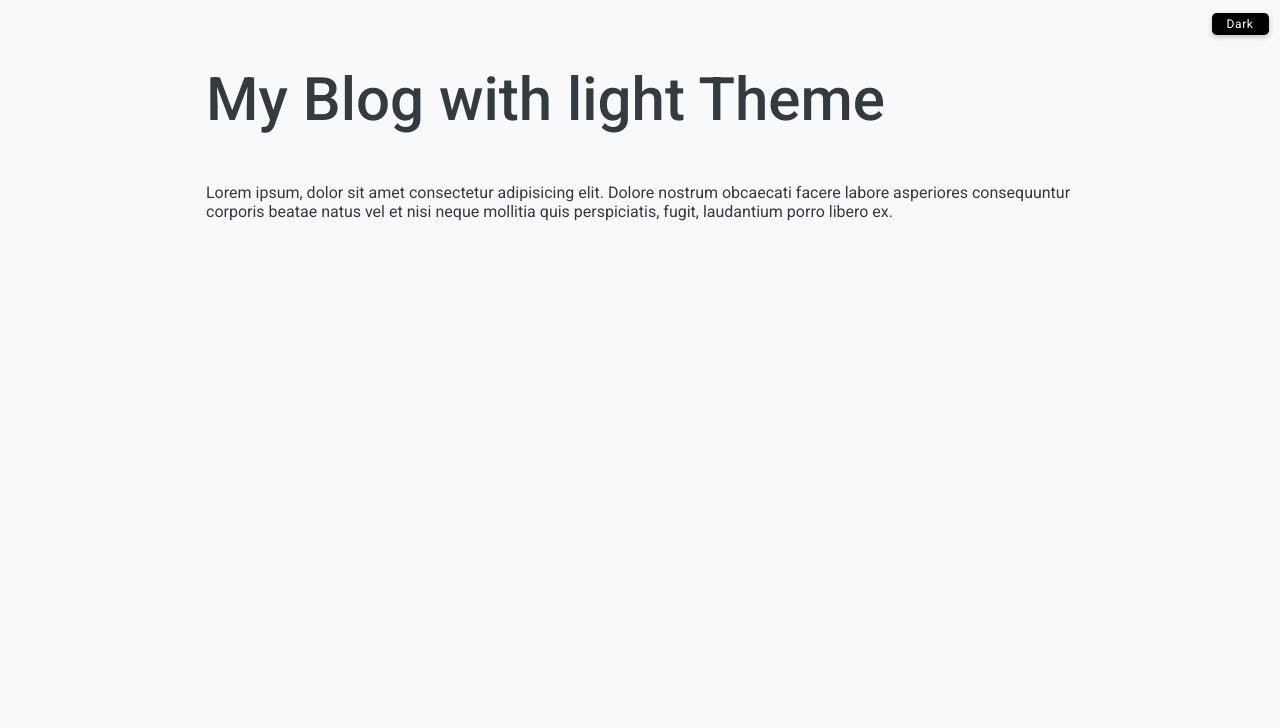
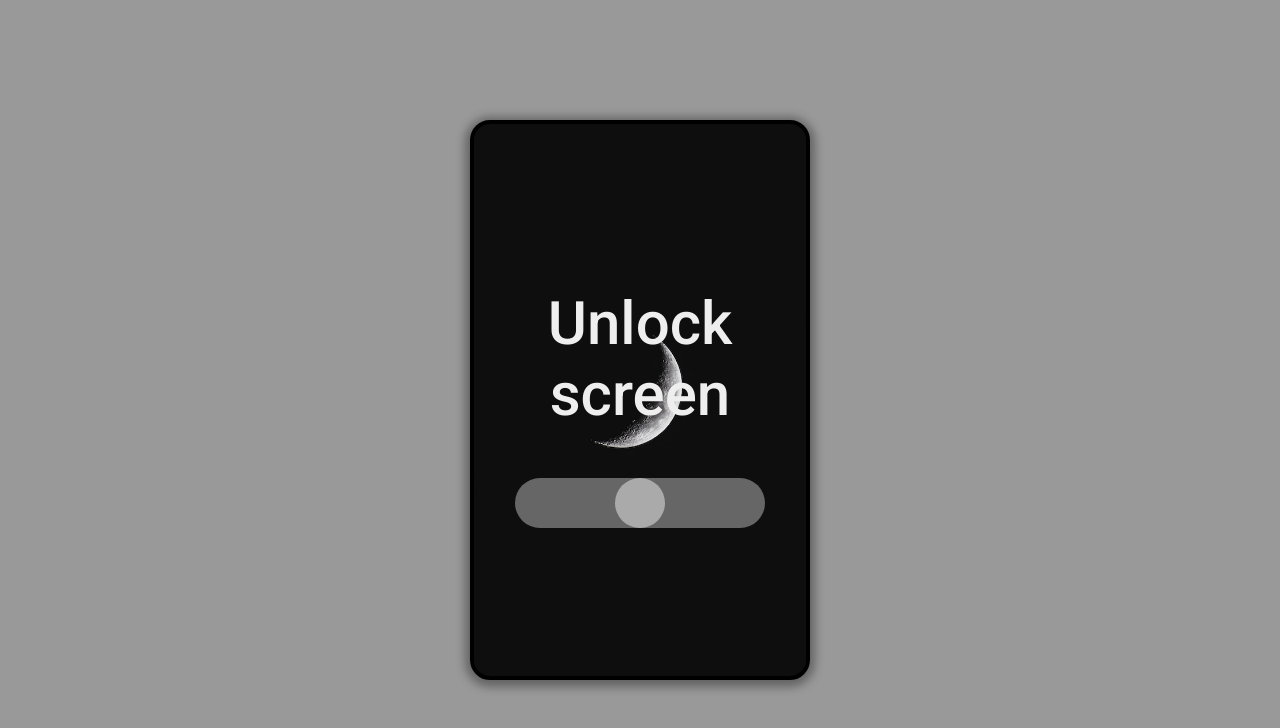
Before and after one commit to takazo3/30React-Practice, a React (Create React App) app: page / in a window 1280 px wide. Shown: the top 728 px of the page. Built offline with nearby package versions, Linux system fonts and the light colour scheme.

Commit message:
08-Slide-Unlock

```diff
--- a/src/App.js
+++ b/src/App.js
@@ -6,6 +6,7 @@
 import AlertApp from './Projects/05-alert/AlertApp';
 import TemperatureControllerApp from './Projects/06-temperature-controller/TemperatureControllerApp';
 import LightDarkMode from './Projects/07-light-dark-mode/LightDarkMode';
+import SlideToUnlock from './Projects/08-slide-to-unlock/SlideToUnlock';
 
 
 
@@ -18,8 +19,8 @@
       <Testimonial /> */}
       {/* <AlertApp /> */}
       {/* <TemperatureControllerApp /> */}
-      <LightDarkMode />
-
+      {/* <LightDarkMode /> */}
+      <SlideToUnlock />
     </div>
   );
 }
--- a/src/Projects/04-testimonials-app/Testimonial.jsx
+++ b/src/Projects/04-testimonials-app/Testimonial.jsx
@@ -10,11 +10,11 @@
   const [testimonials, setTestimonials] = useState("todos");
   const [items, setItems] = useState();
 
-  useEffect(() => {
-    fetch(`https://jsonplaceholder.typicode.com/${testimonials}`)
-      .then(response => response.json())
-      .then(json => setItems(json))
-  }, [testimonials])
+  // useEffect(() => {
+  //   fetch(`https://jsonplaceholder.typicode.com/${testimonials}`)
+  //     .then(response => response.json())
+  //     .then(json => setItems(json))
+  // }, [testimonials])
 ;
       return (
         <div className="container m-auto">
--- /dev/null
+++ b/src/Projects/08-slide-to-unlock/LockSlider.css
@@ -0,0 +1,23 @@
+.slider::-webkit-slider-thumb {
+  appearance: none;
+  width: 50px;
+  height: 50px;
+  border-radius: 50%;
+  background: #aaa;
+  /* background: rgba(188, 190, 188, 0.5); */
+  cursor: pointer;
+}
+.slider::-webkit-slider-thumb:active {
+  background: #fff;
+}
+.unlockIcon {
+  font-size: 80px;
+  color: rgba(240, 240, 240, 0.3);
+  cursor: pointer;
+  margin-bottom: 2rem;
+  transition: all 0.2s;
+}
+
+.unlockIcon:hover {
+  color: #fff;
+}
--- /dev/null
+++ b/src/Projects/08-slide-to-unlock/LockSlider.jsx
@@ -0,0 +1,21 @@
+import React from "react";
+import "./LockSlider.css";
+export default function LockSlider({ handleInput, sliderValue, width }) {
+  let sliderStyle = {
+    appearance: "none",
+    width: !width ? "300px" : width,
+    height: "50px",
+    background: " rgba(188, 190, 188, 0.5)",
+    outline: "none",
+    borderRadius: "25px",
+  };
+  return (
+    <input
+      type="range"
+      className="slider mb-2 "
+      style={sliderStyle}
+      value={sliderValue}
+      onInput={handleInput}
+    />
+  );
+}
--- /dev/null
+++ b/src/Projects/08-slide-to-unlock/SlideToUnlock.jsx
@@ -0,0 +1,68 @@
+import React, { useState, useEffect } from 'react'
+import LockSlider from "./LockSlider.jsx";
+import { AiFillUnlock } from 'react-icons/ai';
+import LockScreen from "./img/close.jpg";
+import HomeScreen from "./img/open.jpg";
+
+export default function SlideToUnlock() {
+  const [uiProps, setUiProps] = useState({
+    uiText: "Unlock screen",
+    uiColor: "#eee",
+    uiBg: `url(${LockScreen}) center/cover no-repeat`,
+  });
+  const [showLockSlider, setShowLockSlider] = useState(true);
+  const [lockSliderValue, setLockSliderValue] = useState(0);
+
+  const handleLockSliderInput = (e) => {
+    setLockSliderValue(e.target.value);
+    console.log(e.target.value);
+  };
+  const lockScreen = () => {
+    setLockSliderValue(0);
+    setShowLockSlider(true);
+    setUiProps({
+      uiText: "Unlock screen",
+      uiColor: "#eee",
+      uiBg: `url(${LockScreen}) center/cover no-repeat`,
+    });
+  };
+
+  useEffect(() => {
+    document.body.style.background = "#999";
+    if (lockSliderValue === "100") {
+      setShowLockSlider(false);
+      setLockSliderValue(0);
+      setUiProps({
+        uiText: "Lock screen",
+        uiColor: "#eee",
+        uiBg: `url(${HomeScreen}) center/cover no-repeat`,
+      });
+    }
+  }, [lockSliderValue]);
+  return (
+    <div
+      className="container text-center d-flex flex-column border-20 shadow-md"
+      style={{
+        height: "70vh",
+        marginTop: "15vh",
+        width: 340,
+        border: "4px solid #000",
+        background: uiProps.uiBg,
+      }}
+    >
+      <h1 className="title" style={{ color: uiProps.uiColor }}>
+        {" "}
+        {uiProps.uiText}
+      </h1>
+      {showLockSlider ? (
+        <LockSlider
+          width={"250px"}
+          handleInput={handleLockSliderInput}
+          value={lockSliderValue}
+        />
+      ) : (
+        <AiFillUnlock className="unlockIcon" onClick={lockScreen} />
+      )}
+    </div>
+  );
+}
```
Also changed, not shown: src/Projects/08-slide-to-unlock/img/close.jpg (added), src/Projects/08-slide-to-unlock/img/open.jpg (added).
